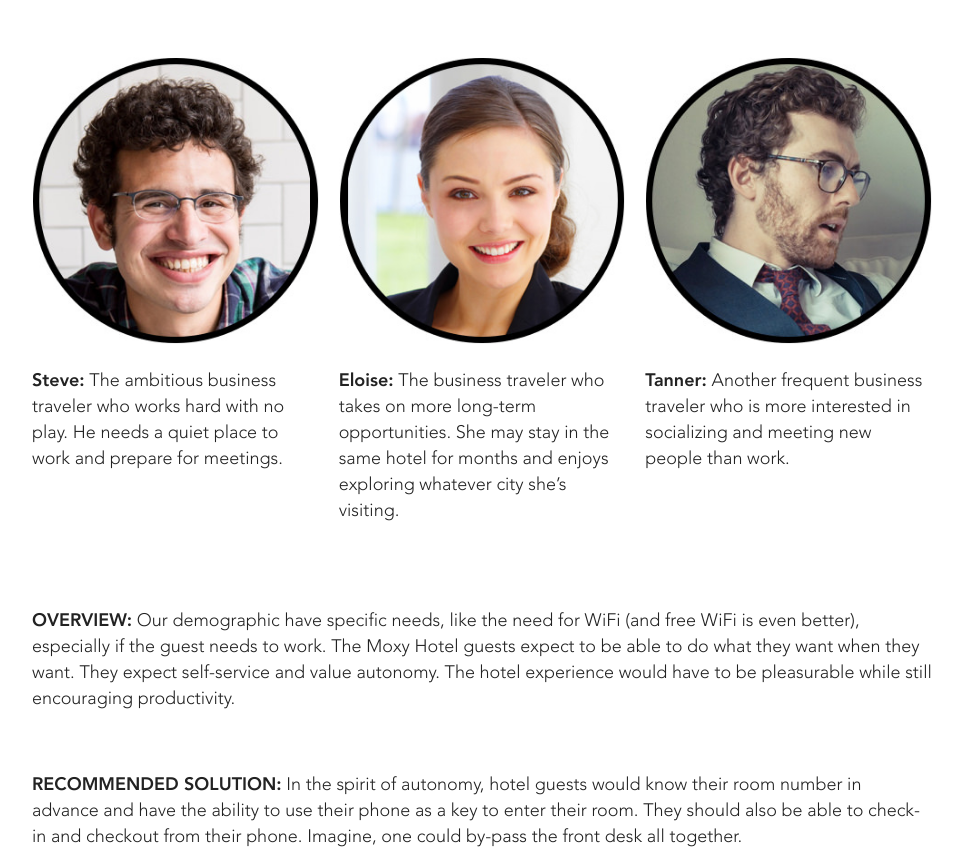
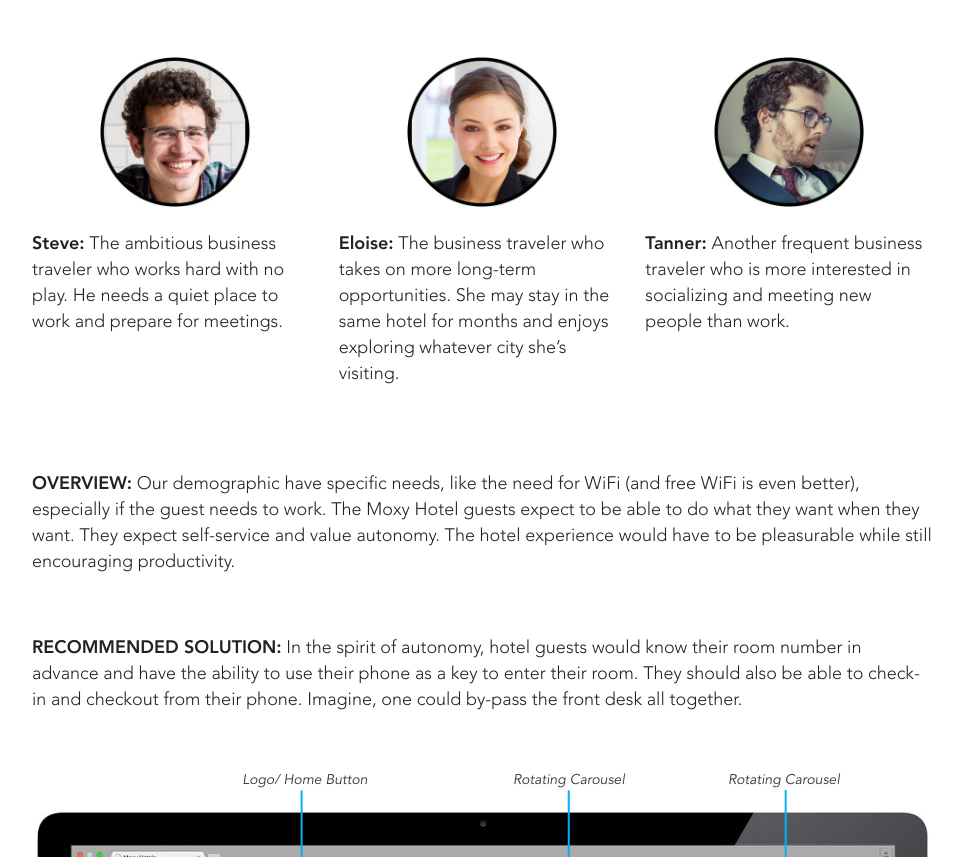
Before and after one commit to lydiajiang/sams-portfolio, a plain HTML site: page projects/moxyhotel/moxyhotel.html in a window 1280 px wide. Shown: the part 2252-3109 px from the top of the page, without its empty margins (158-1121 px from the left). Drawn offline with nearby package versions, Linux system fonts and the light colour scheme.

Commit message:
moxy hotel persona images fixed

```diff
--- a/css/main.css
+++ b/css/main.css
@@ -39,6 +39,7 @@ html {
 .column__two p:last-child, .column__two__smallleft p:last-child, .column__two__smallright p:last-child {margin-bottom: 0;}
 /* This prevents the last paragraph's spacing from interfering with spacing between column__containers. */
 .column p:first-child {margin-top: 0;}
+    .persona img {max-width: 15.0rem; display: block; margin: auto;}
 
 .column__one {}
 
--- a/projects/moxyhotel/moxyhotel.html
+++ b/projects/moxyhotel/moxyhotel.html
@@ -84,17 +84,17 @@
     </section>
 
     <section class="column__container column__three no-header">
-        <section class="column column--left">
+        <section class="column column--left persona">
             <img src="img/persona-1.jpg" alt="The persona Steve" style="max-width=15.0rem;">
             <p><b>Steve:</b> The ambitious business traveler who works hard with no play. He needs a quiet place to work and prepare for meetings.</p>
         </section>
 
-        <section class="column column--middle">
+        <section class="column column--middle persona">
             <img src="img/persona-2.jpg" alt="The persona Eloise" style="max-width=15.0rem;">
             <p><b>Eloise:</b> The business traveler who takes on more long-term opportunities. She may stay in the same hotel for months and enjoys exploring whatever city she’s visiting.</p>
         </section>
 
-        <section class="column column--right">
+        <section class="column column--right persona">
             <img src="img/persona-3.jpg" alt="The persona Tanner" style="max-width=15.0rem;">
             <p><b>Tanner:</b> Another frequent business traveler who is more interested in socializing and meeting new people than work.</p>
         </section>
```
